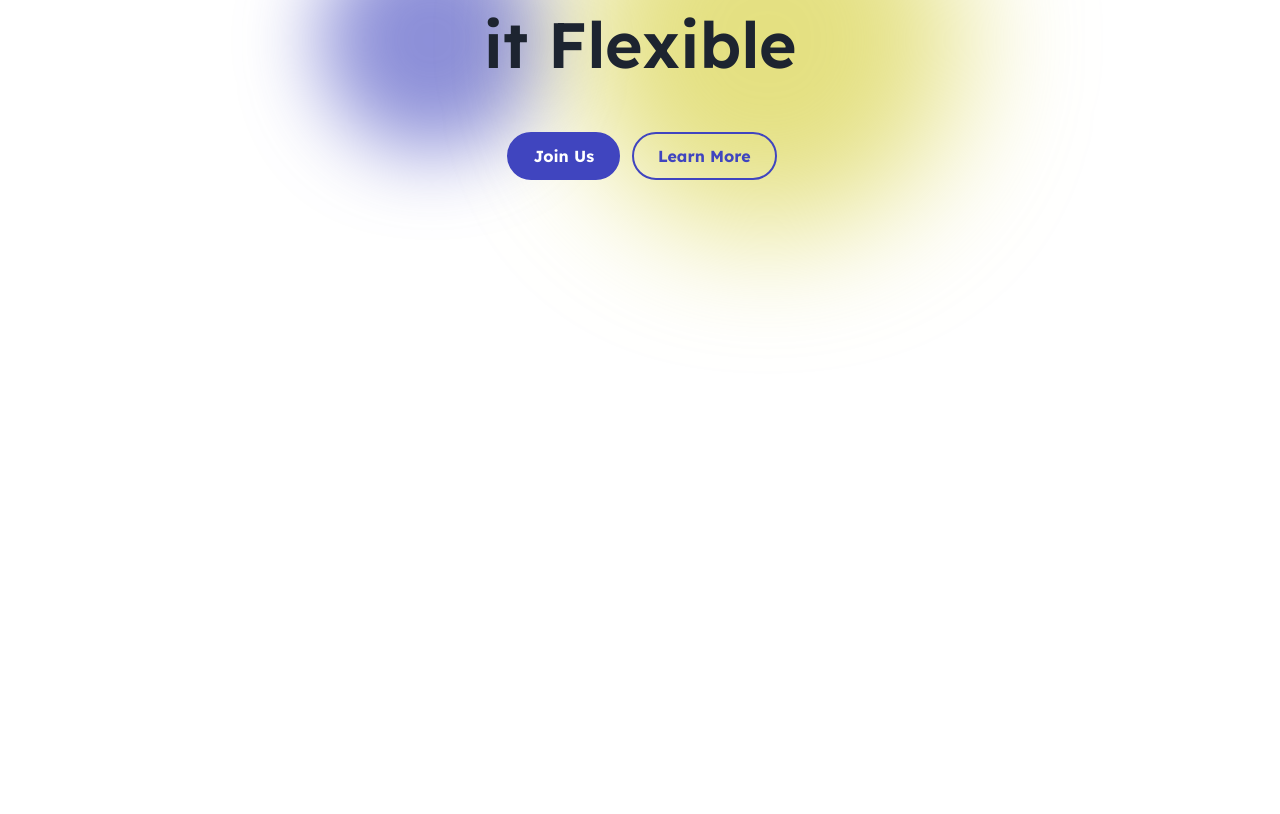
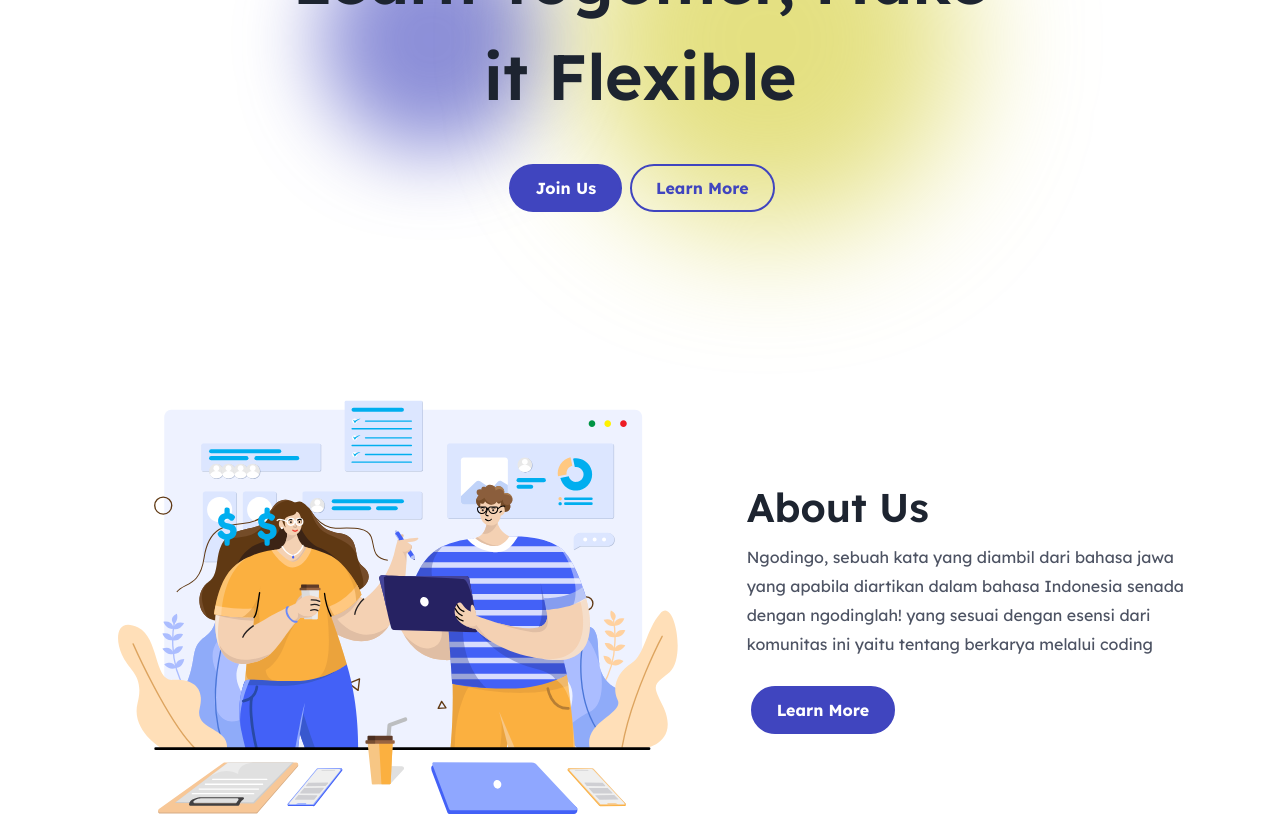
Before and after one commit to ngodingo/landing-page, a Next.js app: page / in a window 1280 px wide. Shown: the part 320-1134 px from the top of the page. Before the commit the page ends 800 px from the top, so only its background shows below. Built offline with nearby package versions, Linux system fonts and the light colour scheme.

Commit message:
add about us section

```diff
--- a/src/components/button.js
+++ b/src/components/button.js
@@ -17,7 +17,7 @@ export function Button ({text, href, theme, className}) {
   }
 
   const defaultClassName = {
-    common: 'block w-content h-12 px-6 py-2.5 rounded-3xl font-lexend-deca font-body-2 font-bold box-border duration-[50ms]',
+    common: 'block h-12 px-6 py-2.5 rounded-3xl font-lexend-deca font-body-2 font-bold box-border duration-[50ms]',
     normal: 'mt-1 ml-1',
     hover: 'group-hover:m-0 group-hover:mb-1 group-hover:mr-1',
     active: 'group-active:m-0 group-active:mt-1 group-active:ml-1',
@@ -44,10 +44,10 @@ export function Button ({text, href, theme, className}) {
 
 
   return (
-    <div className="group">
+    <div className={`group w-max ${className}`}>
       <Link
         href={href}
-        className={`${getDefaultClassName()} ${getBtnTheme()} ${className}`} >
+        className={`${getDefaultClassName()} ${getBtnTheme()}`} >
           {text}
       </Link>
     </div>
--- a/src/components/layout.js
+++ b/src/components/layout.js
@@ -3,7 +3,7 @@ export function Container ({id, className, children, fluid}) {
 
   const isFluidWidth = fluid
     ? 'w-full'
-    : 'container m-auto px-5 md:px-6 lg:px-8 xl:px-[70px] 2xl:px-[198px]'
+    : 'container m-auto px-5 sm:px-5 md:px-6 lg:px-8 xl:px-[70px] 2xl:px-[198px]'
 
   return (
     <div
@@ -19,7 +19,7 @@ export function Container ({id, className, children, fluid}) {
 export function Grid ({id, className, children}) {
 
   const defaultClassName = `w-full grid`
-  const defaultCols = 'grid-cols-4 sm:grid-cols-8 md:grid-cols-12'
+  const defaultCols = 'grid-cols-4 md:grid-cols-8 lg:grid-cols-12'
 
   return (
     <div
--- a/src/pages/index.js
+++ b/src/pages/index.js
@@ -6,6 +6,7 @@ import { Button } from '../components/button'
 // images
 import Image from 'next/image'
 import sampleImage from '../../public/img/microsoft.jpg'
+import teamworkImg from '../../public/img/teamwork.svg'
 
 
 export default function Home() {
@@ -14,7 +15,8 @@ export default function Home() {
     <>
       <HtmlHead />
       <main>
-        <Hero />
+        <HeroSection />
+        <AboutUsSection />
       </main>
     </>
   )
@@ -39,19 +41,19 @@ function HtmlHead () {
   )
 }
 
-function Hero () {
+function HeroSection () {
   return (
     <section className="relative w-full">
 
       <Container>
-        <div className="w-full h-[90vh] grid place-content-center">
+        <div className="w-full h-[90vh] grid place-content-center pt-[8vh]">
           <div>
             <h1 className="font-lexend-deca text-display-3 sm:text-display-2 md:text-display-1 font-semibold text-secondary-90 text-center">
               Learn Together, Make <br className='hidden sm:inline' />
               it Flexible
             </h1>
           </div>
-          <div className="flex justify-center gap-x-2 mt-9">
+          <div className="flex flex-wrap justify-center gap-x-1 gap-y-2 mt-9">
             <Button theme="primary" text="Join Us" href="#join-us" />
             <Button theme="secondary" text="Learn More" href="#home" />
           </div>
@@ -59,7 +61,7 @@ function Hero () {
       </Container>
 
       <div id="_background" className="absolute w-full h-[90vh] -z-10 top-0 grid place-items-center overflow-hidden">
-        <div className="min-w-full flex justify-center md:items-center lg:gap-x-8">
+        <div className="min-w-full flex justify-center md:items-center md:gap-x-8">
           <div className="w-48 h-48 lg:w-56 lg:h-56 bg-primary-50/[.6] rounded-full blur-2xl"></div>
           <div className="w-80 h-80 lg:w-96 lg:h-96 bg-accent-50/[.6] rounded-full blur-3xl"></div>
         </div>
@@ -70,7 +72,36 @@ function Hero () {
 }
 
 
-
+function AboutUsSection () {
+  return (
+    <section>
+      <Container>
+        <Grid className="gap-y-8 lg:gap-x-5">
+          <Col className="col-span-4 md:col-span-6 md:col-start-2 lg:col-span-6 xl:col-span-7">
+            <div className="w-full sm:px-14 md:px-0 lg:px-6 xl:px-12">
+              <Image
+                className="w-full"
+                src={teamworkImg}
+                alt="teamwork"
+                loading="lazy" />
+            </div>
+          </Col>
+          <Col className="col-span-4 sm:col-span-8 lg:col-span-6 xl:col-span-5">
+            <div className="w-full h-full grid place-content-center place-items-center text-center lg:place-items-start lg:text-left ">
+              <h2 className="font-lexend-deca text-heading-3 lg:text-heading-1 font-semibold text-secondary-90">
+                About Us
+              </h2>
+              <p className="font-lexend-deca text-body-2 lg:text-body-2 font-normal text-secondary-50 mt-2">
+                Ngodingo, sebuah kata yang diambil dari bahasa jawa yang apabila diartikan dalam bahasa Indonesia senada dengan ngodinglah! yang sesuai dengan esensi dari komunitas ini yaitu tentang berkarya melalui coding
+              </p>
+              <Button href="#" theme="primary" text="Learn More" className="mt-6"/>
+            </div>
+          </Col>
+        </Grid>
+      </Container>
+    </section>
+  )
+}
 
 
 
```
Also changed, not shown: public/img/teamwork.svg (added).
